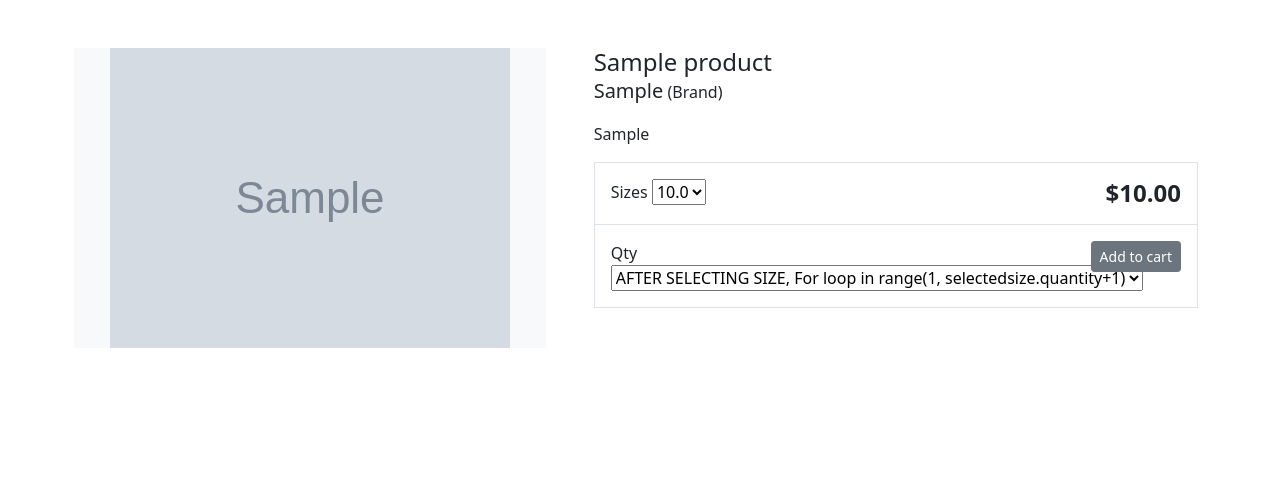
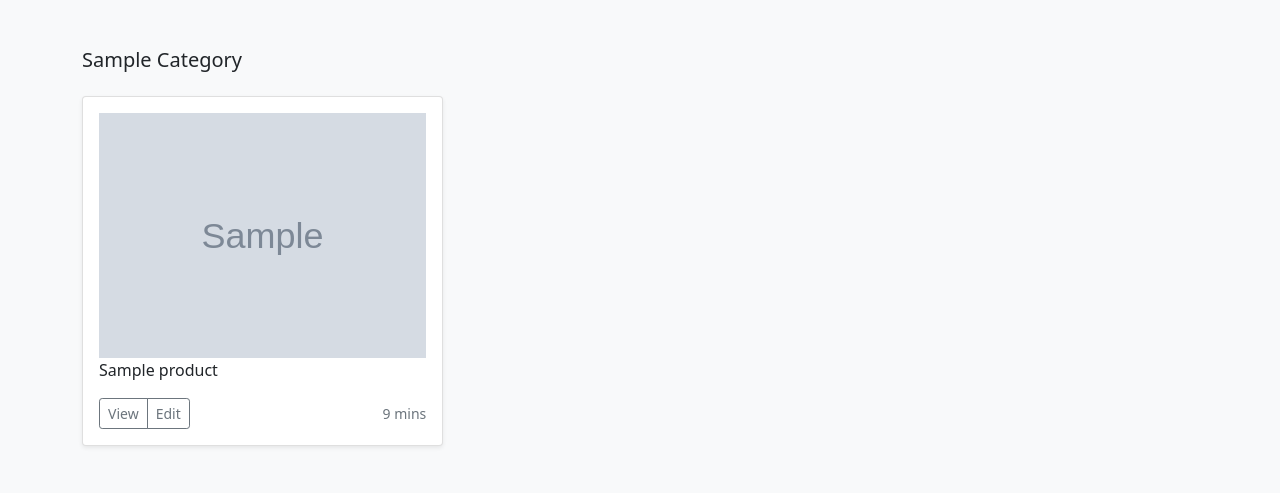
Before and after one commit to elgizabbasov/kicksale, a Django app: a page that uses templates/store/base.html in a window 1280 px wide. Shown: the part 64-557 px from the top of the page. Run offline with Django 3.2, Linux system fonts and the light colour scheme; tables that the repository leaves empty hold one stand-in row (values such as "Sample post"); grey boxes marked "Sample" are stand-in pictures; some libraries are stand-ins or nearby versions.

Commit message:
Added endpoints

```diff
--- a/store/models.py
+++ b/store/models.py
@@ -14,8 +14,7 @@ class Category(models.Model):
         return self.name
 
     def get_abs_url(self):
-        pass
-
+        return reverse('store:categories_list', args=[self.slug])
 
 class Product(models.Model):
     category = models.ForeignKey(Category, related_name='product', on_delete=models.CASCADE)
--- a/store/urls.py
+++ b/store/urls.py
@@ -6,5 +6,6 @@ app_name = 'store'
 
 urlpatterns = [
     path('', views.products_all, name='products_all'),
-    path('<slug:slug>/', views.product_info, name='product_info'),
+    path('<slug:slug>', views.product_info, name='product_info'),
+    path('<slug:category_slug>/', views.categories_list, name='categories_list'),
 ]
--- a/store/views.py
+++ b/store/views.py
@@ -3,16 +3,15 @@ from django.db.models import F
 
 from .models import Category, Size, Product
 
-################################################################
-# TODO: Now in your views check whether a product_size is available for the given product or not.
-# If product_size is not there do a create or else update the quantity.
-################################################################
-
-
 def categories_all(request):
     return {
         'categories': Category.objects.all()
     }
+
+def categories_list(request, category_slug):
+    category = get_object_or_404(Category, slug=category_slug)
+    products = Product.objects.filter(category=category)
+    return render(request, 'store/category.html', {'category': category, 'products': products})
 
 def products_all(request):
     products = Product.objects.all()
--- a/templates/store/base.html
+++ b/templates/store/base.html
@@ -61,7 +61,7 @@
                                 </li>
                                 <hr class="mt-0 mb-0"/>
                                 {% for c in categories %}
-                                <li {% if c.slug == category.slug %}class="selected" {% endif %}>
+                                <li {% if c.slug == category.slug %} class="selected" {% endif %}>
                                     <a class="dropdown-item" href="{{ c.get_abs_url }}">{{ c.name|title }}</a>
                                 </li>
                                 {% endfor %}
--- /dev/null
+++ b/templates/store/category.html
@@ -0,0 +1,42 @@
+{% extends "./base.html" %}
+{% load static %}
+{% block title %}{{category.name}}{% endblock %}
+
+{% block content %}
+<main>
+    <div class="album py-5 bg-light">
+        <div class="container">
+            <div class="pb-3 h5">{{category.name|title}}</div>
+            <div class="row row-cols-1 row-cols-sm-2 row-cols-md-3 g-3">
+
+                {% for product in products %}
+
+                <div class="col">
+                    <div class="card shadow-sm">
+                        <div class="card-body">
+                            <a href="{{ product.get_abs_url }}">
+                                <img class="img-fluid" alt="Responsive image" src="{{ product.image.url }}">
+                            </a>
+                            <p class="card-text">
+                                <a class="text-dark text-decoration-none" href="{{ product.get_abs_url }}">{{ product.title }}</a>
+                            </p>
+                            <div class="d-flex justify-content-between align-items-center">
+                                <div class="btn-group">
+                                    <button type="button" class="btn btn-sm btn-outline-secondary">View</button>
+                                    <button type="button" class="btn btn-sm btn-outline-secondary">Edit</button>
+                                </div>
+                                <small class="text-muted">9 mins</small>
+                            </div>
+                        </div>
+                    </div>
+                </div>
+
+                {% endfor %}
+
+            </div>
+        </div>
+    </div>
+
+</main>
+
+{% endblock %}
--- a/templates/store/product_info.html
+++ b/templates/store/product_info.html
@@ -20,7 +20,7 @@
                         <div class="row p-3">
                             <div class="col-6">
                                 <label for="select">Sizes</label>
-                                <select id="select">
+                                <select name="size" id="size">
                                     {% for s in sizes %}
                                         <option value="">{{ s }}</option>
                                     {% endfor %}
@@ -33,8 +33,11 @@
                         <div class="row p-3">
                             <div class="col-6">
                                 <label for="select">Qty</label>
-                                <select id="select">
-                                    <option value="">AFTER SELECTING SIZE, For loop in range(1, selectedsize.quantity+1)</option>
+                                <select name="qty" id="qty">
+                                    <option value="">1</option>
+                                    <option value="">2</option>
+                                    <option value="">3</option>
+                                    <option value="">4</option>
                                 </select>
                             </div>
                             <div class="col-6 text-end"><button type="button" class="btn btn-secondary btn-sm">Add to
```
